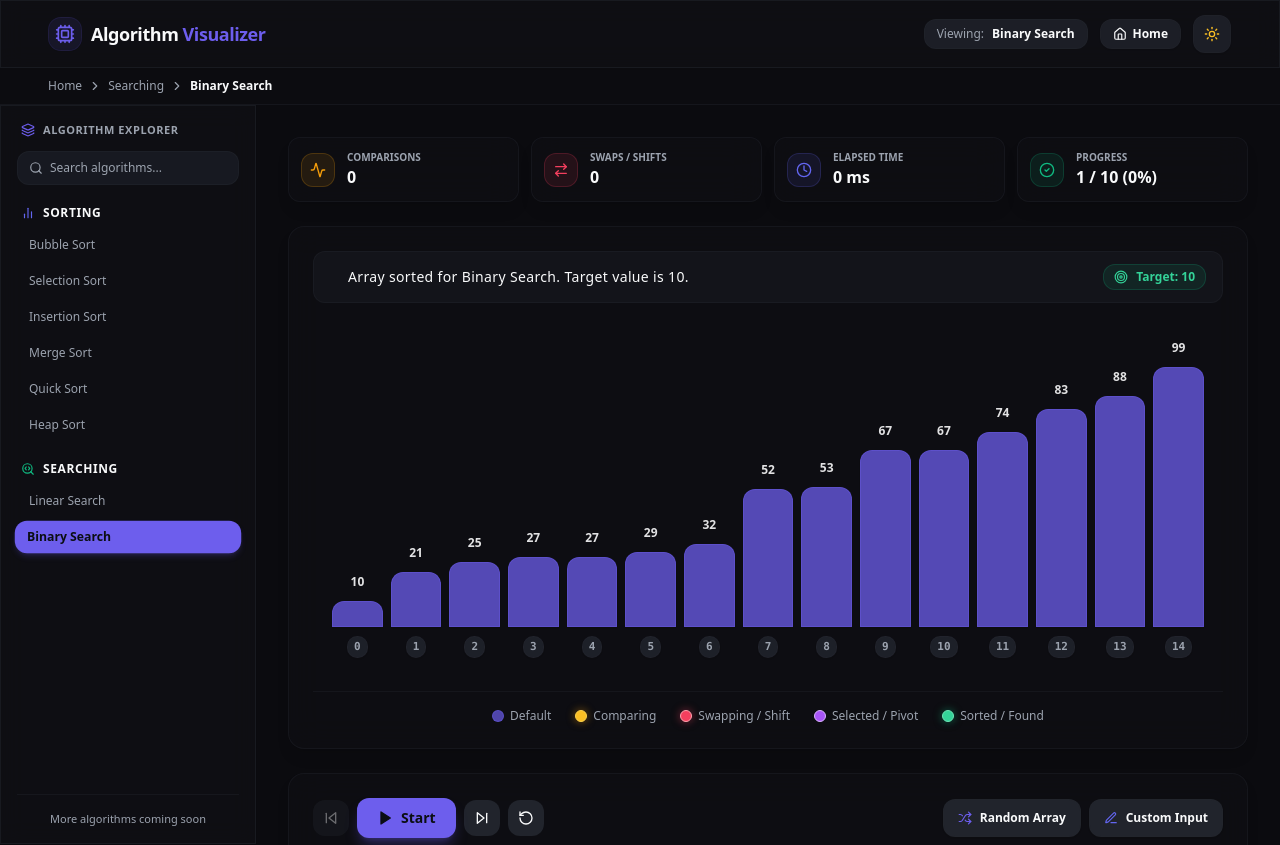
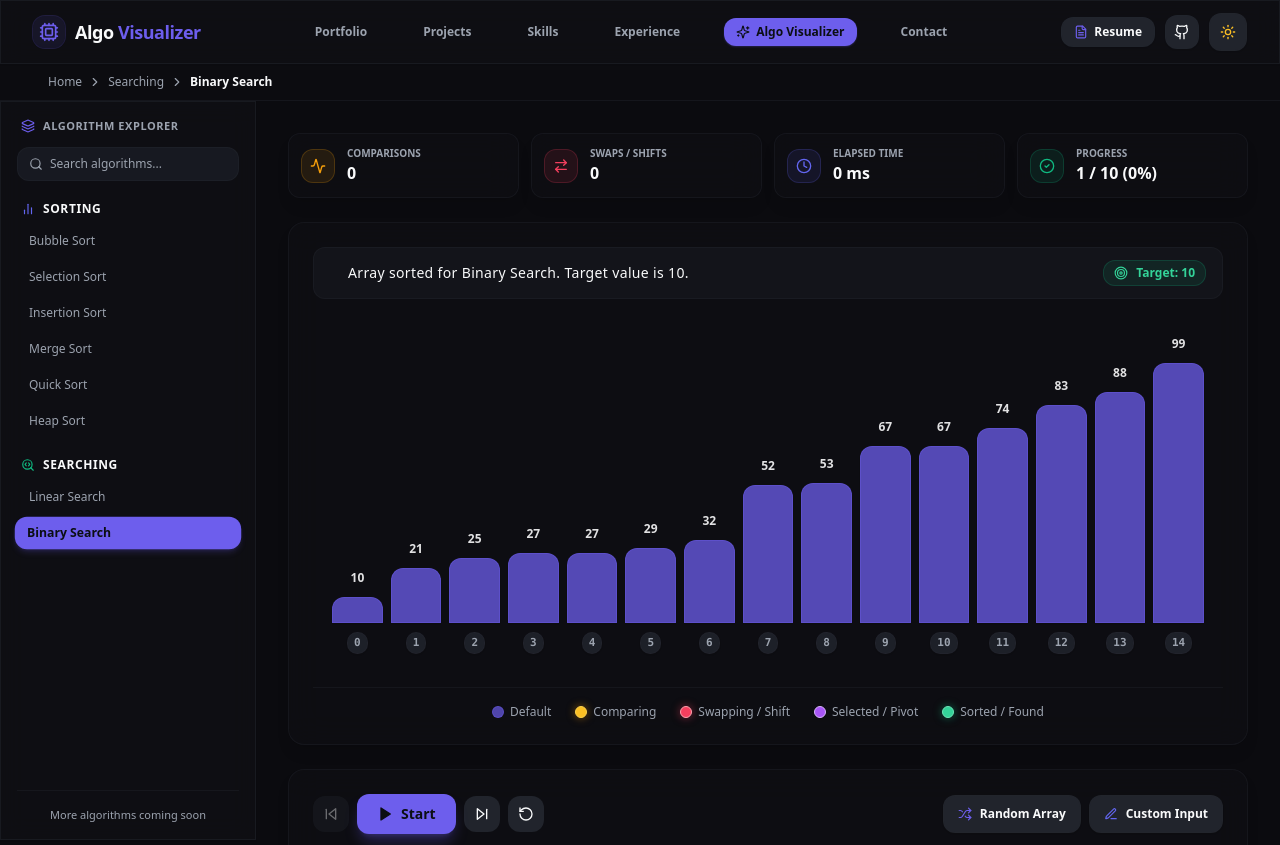
Before and after one commit to sachin11p12/Algorithm-Visualizer, a Next.js app in the folder Frontend/: page /searching/binary-search in a window 1280 px wide. Shown: the top 845 px of the page. Built offline with nearby package versions, Linux system fonts and the light colour scheme.

Commit message:
feat: add responsive Header component with navigation, theme toggle, and mobile menu support

```diff
--- a/Frontend/components/layout/Header.tsx
+++ b/Frontend/components/layout/Header.tsx
@@ -1,66 +1,127 @@
 'use client';
 
-import React from 'react';
+import React, { useState } from 'react';
 import Link from 'next/link';
 import { usePathname } from 'next/navigation';
 import { useTheme } from 'next-themes';
-import { Sun, Moon, Home, Cpu } from 'lucide-react';
-import { useVisualizerStore } from '@/store/useVisualizerStore';
-import { ALGORITHM_DATA } from '@/lib/algorithmData';
+import {
+  Sun,
+  Moon,
+  Cpu,
+  Github,
+  FileText,
+  Sparkles,
+  Menu,
+  X,
+} from 'lucide-react';
+import { cn } from '@/lib/utils';
 
 interface HeaderProps {
   view?: 'home' | 'visualizer';
   onNavigateHome?: () => void;
 }
 
-export const Header: React.FC<HeaderProps> = ({ view = 'home' }) => {
+export const Header: React.FC<HeaderProps> = () => {
   const { theme, setTheme } = useTheme();
   const pathname = usePathname();
-  const { algorithm } = useVisualizerStore();
-  const currentAlgo = ALGORITHM_DATA[algorithm];
+  const [mobileMenuOpen, setMobileMenuOpen] = useState(false);
 
-  const isVisualizer = pathname !== '/';
+  const navItems = [
+    { label: 'Portfolio', href: '/' },
+    { label: 'Projects', href: '#projects' },
+    { label: 'Skills', href: '#skills' },
+    { label: 'Experience', href: '#experience' },
+    { label: 'Algo Visualizer', href: '/sorting/bubble-sort', isFeatured: true },
+    { label: 'Contact', href: 'mailto:Sachin11p12@gmail.com' },
+  ];
 
   return (
-    <header className="sticky top-0 z-40 w-full glass-panel border-b border-border/40 px-6 lg:px-12 py-3.5 transition-colors duration-300">
-      <div className="flex items-center justify-between max-w-[1280px] mx-auto">
-
+    <header className="sticky top-0 z-40 w-full glass-panel border-b border-border/40 px-4 lg:px-8 py-3 transition-colors duration-300">
+      <div className="flex items-center justify-between max-w-[1400px] mx-auto">
         {/* Left: Logo */}
-        <Link href="/" className="flex items-center space-x-2.5 group">
-          <div className="p-1.5 bg-primary/10 text-primary rounded-lg ring-1 ring-primary/20 shadow-sm">
+        <Link href="/" className="flex items-center space-x-2.5 group flex-shrink-0">
+          <div className="p-1.5 bg-primary/10 text-primary rounded-xl ring-1 ring-primary/20 shadow-sm group-hover:scale-105 transition-transform">
             <Cpu className="w-5 h-5" />
           </div>
           <span className="font-extrabold text-lg tracking-tight">
-            <span className="text-foreground">Algorithm</span>
+            <span className="text-foreground">Algo</span>
             <span className="text-primary"> Visualizer</span>
           </span>
         </Link>
 
-        {/* Right */}
-        <div className="flex items-center space-x-3">
-          {/* Active algorithm badge (when in visualizer) */}
-          {isVisualizer && currentAlgo && (
-            <div className="hidden sm:flex items-center space-x-2 px-3 py-1.5 rounded-xl bg-secondary/80 border border-border/50 text-xs font-medium">
-              <span className="text-muted-foreground">Viewing:</span>
-              <span className="font-semibold text-foreground">{currentAlgo.name}</span>
-            </div>
-          )}
+        {/* Center: Desktop Navigation */}
+        <nav className="hidden md:flex items-center space-x-1 lg:space-x-8">
+          {navItems.map((item) => {
+            const isActive =
+              item.href === '/'
+                ? pathname === '/'
+                : item.href.startsWith('/sorting') || item.href.startsWith('/searching')
+                ? pathname !== '/'
+                : pathname === item.href;
 
-          {/* Home button when in visualizer */}
-          {isVisualizer && (
-            <Link
-              href="/"
-              className="flex items-center space-x-1.5 px-3 py-1.5 rounded-xl bg-secondary/80 hover:bg-secondary border border-border/40 text-xs font-semibold text-foreground transition-all shadow-sm"
-            >
-              <Home className="w-3.5 h-3.5" />
-              <span className="hidden sm:inline">Home</span>
-            </Link>
-          )}
+            if (item.isFeatured) {
+              return (
+                <Link
+                  key={item.label}
+                  href={item.href}
+                  className={cn(
+                    'flex items-center space-x-1.5 px-3 py-1.5 rounded-xl text-xs font-bold transition-all shadow-sm',
+                    isActive
+                      ? 'bg-primary text-primary-foreground shadow-primary/25'
+                      : 'bg-primary/10 text-primary hover:bg-primary/20 border border-primary/20'
+                  )}
+                >
+                  <Sparkles className="w-3.5 h-3.5" />
+                  <span>{item.label}</span>
+                </Link>
+              );
+            }
 
-          {/* Theme Toggle */}
+            return (
+              <Link
+                key={item.label}
+                href={item.href}
+                className={cn(
+                  'px-3 py-1.5 rounded-xl text-xs font-semibold transition-colors',
+                  isActive
+                    ? 'text-primary font-bold bg-primary/10'
+                    : 'text-muted-foreground hover:text-foreground hover:bg-secondary/60'
+                )}
+              >
+                {item.label}
+              </Link>
+            );
+          })}
+        </nav>
+
+        {/* Right: Actions (Theme Toggle, Resume, GitHub) */}
+        <div className="hidden md:flex items-center space-x-2.5">
+          {/* Resume Button */}
+          <a
+            href="#"
+            target="_blank"
+            rel="noopener noreferrer"
+            className="flex items-center space-x-1.5 px-3 py-1.5 rounded-xl bg-secondary hover:bg-secondary/80 border border-border/50 text-xs font-semibold text-foreground transition-all shadow-sm"
+          >
+            <FileText className="w-3.5 h-3.5 text-primary" />
+            <span>Resume</span>
+          </a>
+
+          {/* GitHub Link */}
+          <a
+            href="https://github.com/sachin11p12"
+            target="_blank"
+            rel="noopener noreferrer"
+            className="p-2 rounded-xl bg-secondary hover:bg-secondary/80 border border-border/50 text-foreground transition-all shadow-sm"
+            title="GitHub Profile"
+          >
+            <Github className="w-4 h-4" />
+          </a>
+
+          {/* Theme Toggle Button */}
           <button
             onClick={() => setTheme(theme === 'dark' ? 'light' : 'dark')}
-            className="p-2.5 rounded-xl bg-secondary/80 hover:bg-secondary border border-border/40 text-foreground transition-all duration-200 shadow-sm focus:outline-none focus:ring-2 focus:ring-primary/50"
+            className="p-2.5 rounded-xl bg-secondary hover:bg-secondary/80 border border-border/40 text-foreground transition-all duration-200 shadow-sm focus:outline-none focus:ring-2 focus:ring-primary/50"
             title={`Switch to ${theme === 'dark' ? 'Light' : 'Dark'} mode`}
           >
             {theme === 'dark' ? (
@@ -70,7 +131,67 @@ export const Header: React.FC<HeaderProps> = ({ view = 'home' }) => {
             )}
           </button>
         </div>
+
+        {/* Mobile Hamburger Toggle */}
+        <div className="flex items-center space-x-2 md:hidden">
+          <button
+            onClick={() => setTheme(theme === 'dark' ? 'light' : 'dark')}
+            className="p-2 rounded-xl bg-secondary border border-border/50 text-foreground"
+          >
+            {theme === 'dark' ? <Sun className="w-4 h-4 text-amber-400" /> : <Moon className="w-4 h-4 text-indigo-600" />}
+          </button>
+
+          <button
+            onClick={() => setMobileMenuOpen(!mobileMenuOpen)}
+            className="p-2 rounded-xl bg-secondary border border-border/50 text-foreground"
+            aria-label="Toggle Menu"
+          >
+            {mobileMenuOpen ? <X className="w-5 h-5" /> : <Menu className="w-5 h-5" />}
+          </button>
+        </div>
       </div>
+
+      {/* Mobile Menu Dropdown */}
+      {mobileMenuOpen && (
+        <div className="md:hidden border-t border-border/40 mt-3 pt-3 pb-4 px-4 space-y-2 bg-card/95 backdrop-blur-md">
+          {navItems.map((item) => (
+            <Link
+              key={item.label}
+              href={item.href}
+              onClick={() => setMobileMenuOpen(false)}
+              className={cn(
+                'flex items-center space-x-2 px-3 py-2 rounded-xl text-sm font-semibold transition-colors',
+                item.isFeatured ? 'bg-primary/10 text-primary border border-primary/20' : 'text-foreground hover:bg-secondary'
+              )}
+            >
+              {item.isFeatured && <Sparkles className="w-4 h-4" />}
+              <span>{item.label}</span>
+            </Link>
+          ))}
+
+          <div className="pt-2 flex items-center space-x-2">
+            <a
+              href="#"
+              target="_blank"
+              rel="noopener noreferrer"
+              className="flex-1 flex items-center justify-center space-x-1.5 px-3 py-2 rounded-xl bg-secondary border border-border/50 text-xs font-semibold text-foreground"
+            >
+              <FileText className="w-4 h-4 text-primary" />
+              <span>Resume</span>
+            </a>
+
+            <a
+              href="https://github.com/sachin11p12"
+              target="_blank"
+              rel="noopener noreferrer"
+              className="p-2 rounded-xl bg-secondary border border-border/50 text-foreground"
+              title="GitHub Profile"
+            >
+              <Github className="w-4 h-4" />
+            </a>
+          </div>
+        </div>
+      )}
     </header>
   );
 };
```
